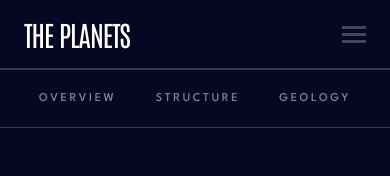
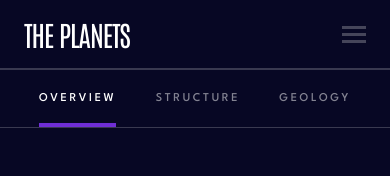
Before and after one commit to CrownedTechie/planets-fact, a React (Vite) app: page /planets/1 in a window 390 px wide. Shown: the top 176 px of the page. Built offline with nearby package versions, Linux system fonts and the light colour scheme.

Commit message:
--fix:: correctly render styling for active tabs in mobile view

```diff
--- a/src/components/tabs/Tabs.jsx
+++ b/src/components/tabs/Tabs.jsx
@@ -13,7 +13,7 @@ export const Tabs = ({activeTab, setActiveTab, planetColor}) => {
         key={tab}
         className={`${styles.li} ${activeTab === tab ? styles.active : styles.onHover}`}
         onClick={() => setActiveTab(tab)}
-        style={{"--activeColor": planetColor }}
+        style={{"--activeColor": planetColor}}
       >
         <p className={`${styles.p}`}>
           {isLargeScreen && <span className={styles.span}>0{index + 1}</span>}
--- a/src/components/tabs/Tabs.module.css
+++ b/src/components/tabs/Tabs.module.css
@@ -1,6 +1,6 @@
 
 @media (max-width: 600px) {
-  .li {
+  .li, .active {
     position: relative;
     transition: all 0.3s ease-in-out;
     cursor: pointer;
@@ -13,14 +13,14 @@
     width: 0%;
   }
 
-  .li:hover::after {
+  .active::after {
     width: 100%;
-    height: 4px;
-    background-color: var(--hoverColor);
+    height: .25rem;
+    background-color: var(--activeColor);
   }
 
-  .li:hover .p {
-    opacity: 100%;
+  .active p, .li:hover p{
+    color: var(--White);
   }
 }
 
```
